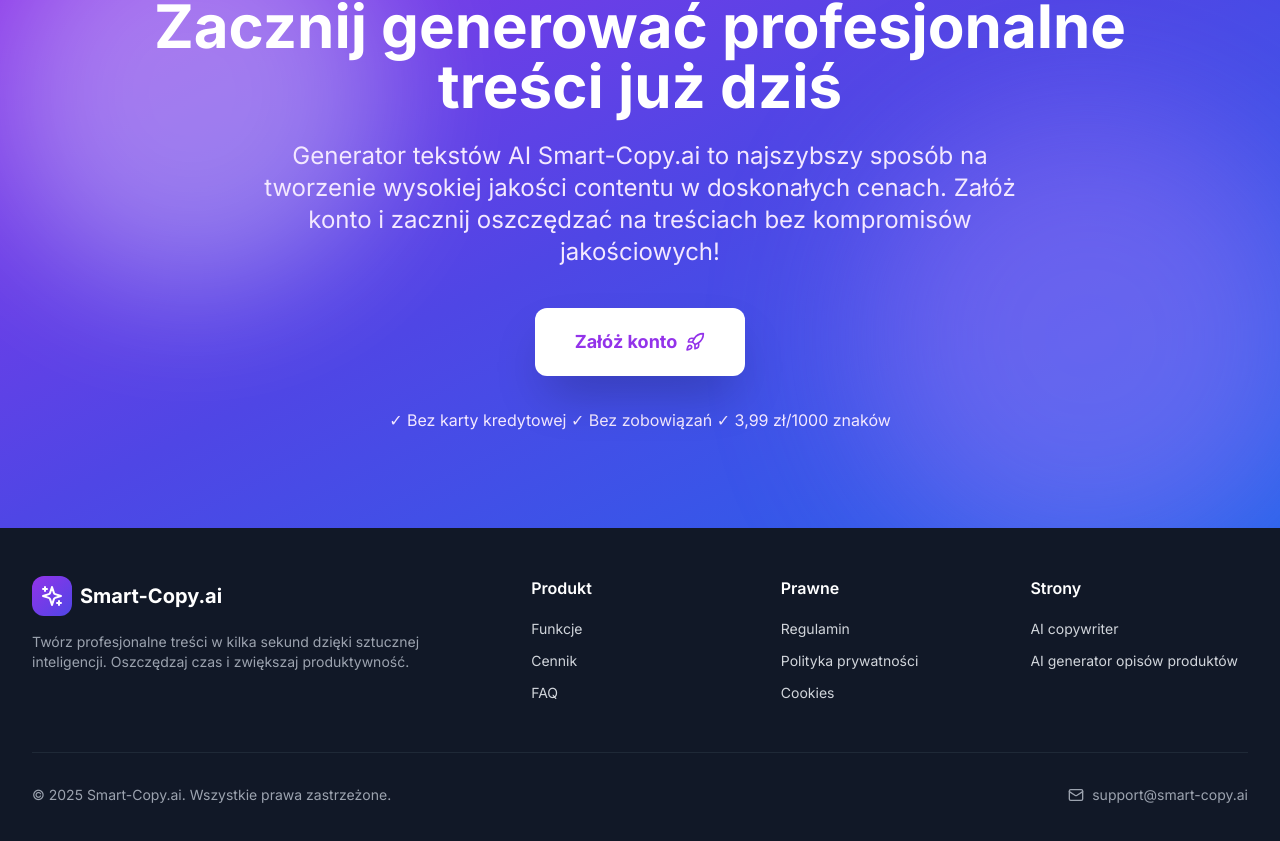
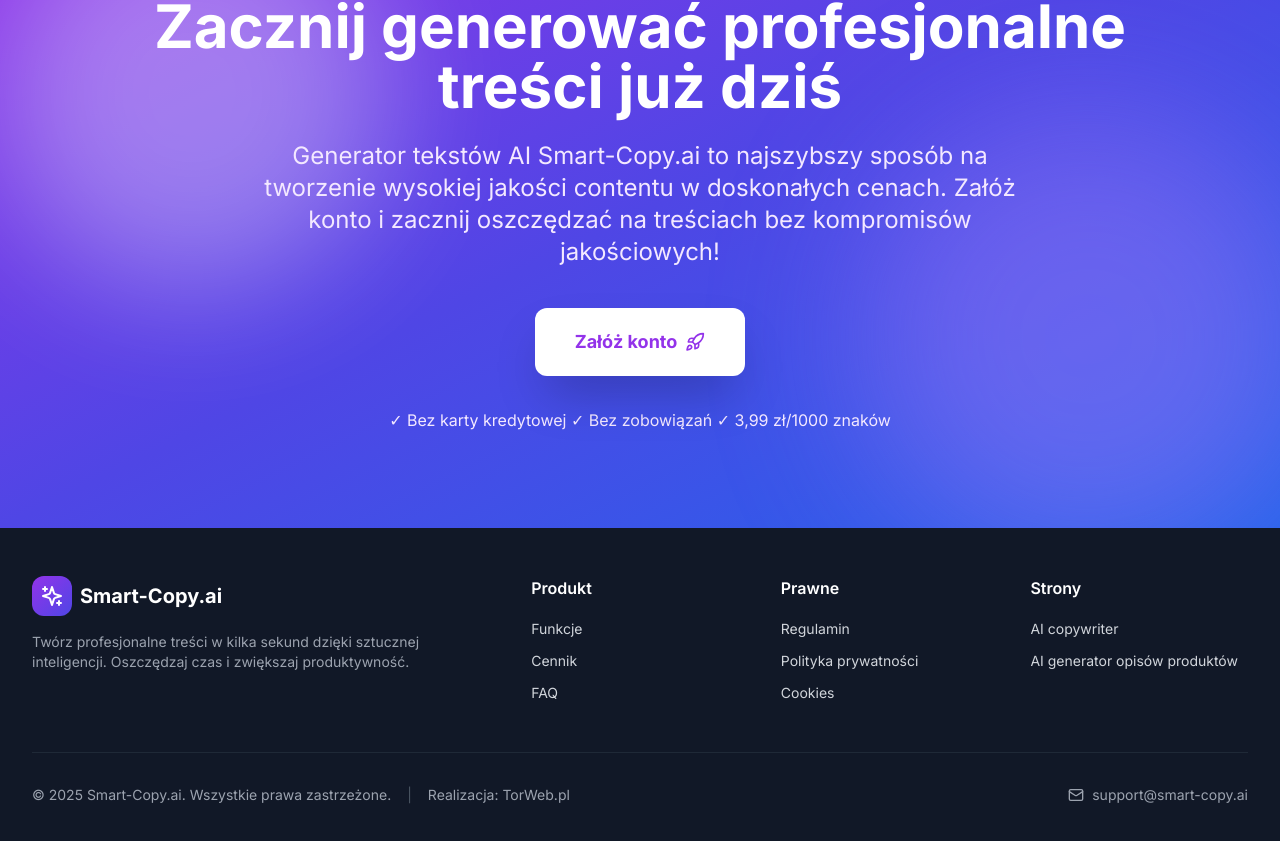
Before and after one commit to LeszczynskiKarol/smart-copy.ai_new, a React (Vite) app in the folder frontend/: page / in a window 1280 px wide. Shown: the part 10142-10983 px from the top of the page. Built offline with nearby package versions, Linux system fonts and the light colour scheme; no server answers.

Commit message:
dodano link do torweb w footerze

```diff
--- a/frontend/src/components/layout/Footer.tsx
+++ b/frontend/src/components/layout/Footer.tsx
@@ -139,9 +139,23 @@
 
         {/* Bottom Bar */}
         <div className="border-t border-gray-800 mt-12 pt-8 flex flex-col md:flex-row justify-between items-center gap-4">
-          <p className="text-sm text-gray-400">
-            &copy; {currentYear} Smart-Copy.ai. Wszystkie prawa zastrzeżone.
-          </p>
+          <div className="flex flex-col sm:flex-row items-center gap-2 sm:gap-4 text-sm text-gray-400">
+            <p>
+              &copy; {currentYear} Smart-Copy.ai. Wszystkie prawa zastrzeżone.
+            </p>
+            <span className="hidden sm:inline text-gray-600">|</span>
+            <p>
+              Realizacja:{" "}
+              <a
+                href="https://www.torweb.pl"
+                target="_blank"
+                rel="noopener noreferrer"
+                className="hover:text-purple-400 transition-colors"
+              >
+                TorWeb.pl
+              </a>
+            </p>
+          </div>
           <div className="flex items-center gap-2 text-sm text-gray-400">
             <Mail className="w-4 h-4" />
             <a
```
